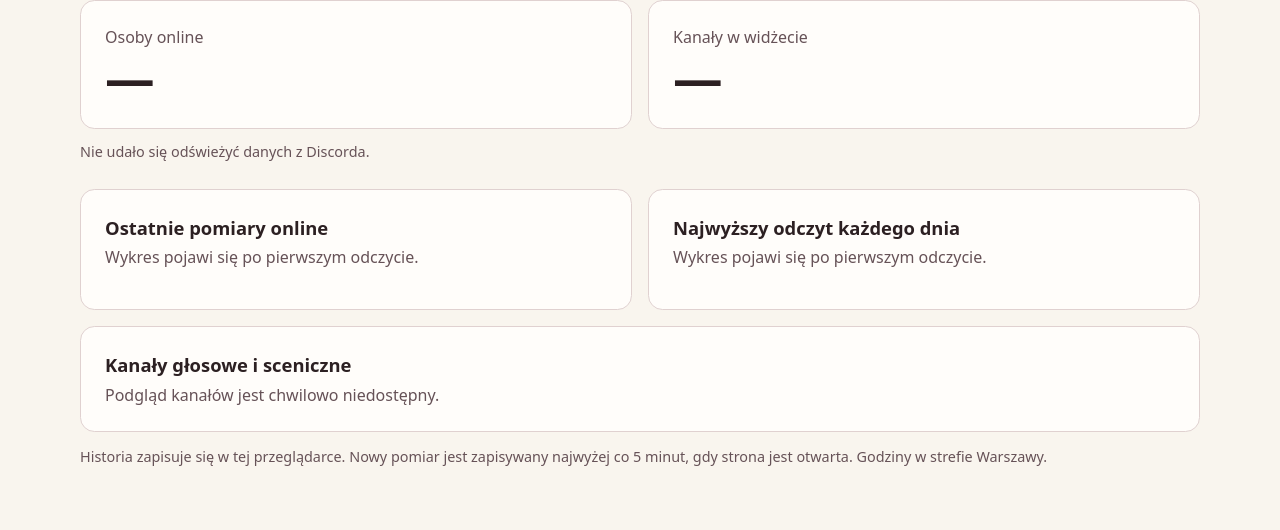
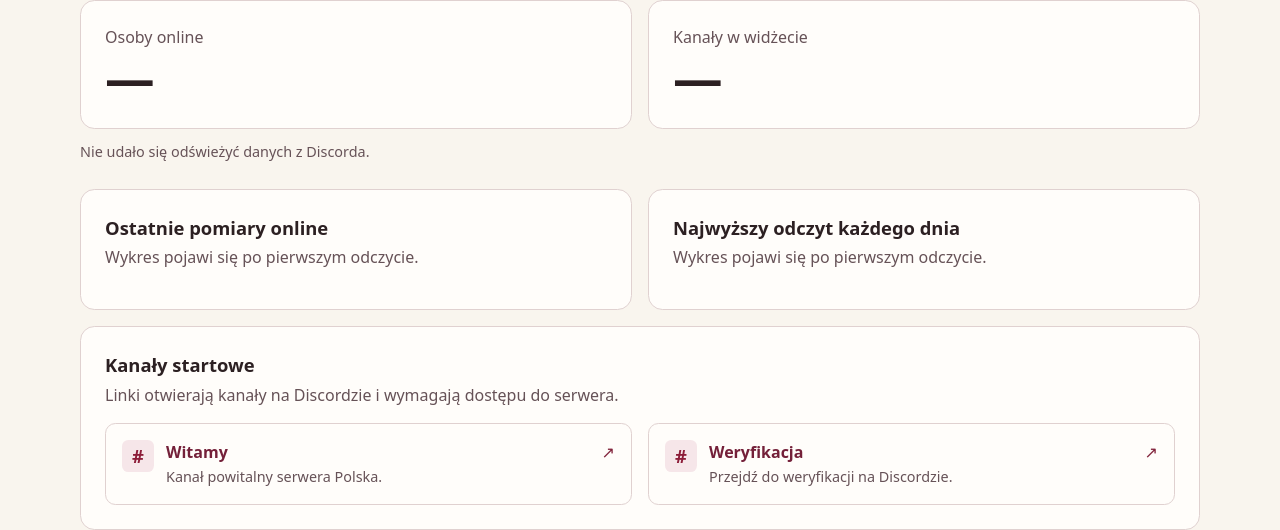
Before and after one commit to MrSzczurosek/moja-strona, a plain HTML site: page index.html in a window 1280 px wide. Shown: the part 294-824 px from the top of the page. Drawn offline with Linux system fonts and the light colour scheme; no server answers.

Commit message:
Pokaż kanały startowe serwera Polska

```diff
--- a/index.html
+++ b/index.html
@@ -39,6 +39,15 @@
     .value { font-weight: 750; }
     .date { color: #665257; overflow-wrap: anywhere; }
     .channels { grid-column: 1 / -1; }
+    .channel-grid { display: grid; grid-template-columns: repeat(2, minmax(0, 1fr)); gap: 1rem; margin: 1rem 0 0; padding: 0; list-style: none; }
+    .channel-card { height: 100%; display: grid; grid-template-columns: auto minmax(0, 1fr) auto; align-items: start; gap: .75rem; padding: 1rem; border: 1px solid #e0d1d0; border-radius: .65rem; background: #fffdfa; color: inherit; text-decoration: none; }
+    .channel-card:hover { border-color: #a32142; background: #f9f0f1; }
+    .channel-card:focus-visible { outline: 3px solid #7f1632; outline-offset: 3px; }
+    .channel-icon { display: grid; place-items: center; width: 2rem; height: 2rem; border-radius: .4rem; background: #f6e6e9; color: #8d1d39; font-size: 1.15rem; font-weight: 700; }
+    .channel-name { display: block; margin-bottom: .15rem; color: #742039; font-weight: 700; }
+    .channel-description { display: block; color: #665257; font-size: .9rem; }
+    .channel-arrow { color: #82243c; }
+    @media (max-width: 35rem) { .channel-grid { grid-template-columns: minmax(0, 1fr); } }
     .channel-list { margin: .7rem 0 0; padding-left: 1.25rem; }
     .channel-list:empty { display: none; }
     .channel-link { color: #82243c; }
@@ -72,6 +81,26 @@
         <h2 id="daily-title">Najwyższy odczyt każdego dnia</h2>
         <p class="muted" id="daily-caption">Dni z pomiarem w ostatnich siedmiu dniach.</p>
         <ol class="chart" id="daily" aria-labelledby="daily-title"></ol>
+      </section>
+      <section class="panel channels" aria-labelledby="start-channels-title">
+        <h2 id="start-channels-title">Kanały startowe</h2>
+        <p class="muted">Linki otwierają kanały na Discordzie i wymagają dostępu do serwera.</p>
+        <ul class="channel-grid">
+          <li>
+            <a class="channel-card" href="https://discord.com/channels/1567957451788255352/1572315637743755405">
+              <span class="channel-icon" aria-hidden="true">#</span>
+              <span><span class="channel-name">Witamy</span><span class="channel-description">Kanał powitalny serwera Polska.</span></span>
+              <span class="channel-arrow" aria-hidden="true">↗</span>
+            </a>
+          </li>
+          <li>
+            <a class="channel-card" href="https://discord.com/channels/1567957451788255352/1572315672900272180">
+              <span class="channel-icon" aria-hidden="true">#</span>
+              <span><span class="channel-name">Weryfikacja</span><span class="channel-description">Przejdź do weryfikacji na Discordzie.</span></span>
+              <span class="channel-arrow" aria-hidden="true">↗</span>
+            </a>
+          </li>
+        </ul>
       </section>
       <section class="panel channels" aria-labelledby="channels-title">
         <h2 id="channels-title">Kanały głosowe i sceniczne</h2>
@@ -155,7 +184,7 @@
       const list = byId('channels');
       list.replaceChildren();
       byId('channel-count').textContent = number.format(channels.length);
-      byId('channel-message').textContent = channels.length ? 'Kanały publiczne udostępnione w widżecie Discorda.' : 'Widżet Discorda nie udostępnia żadnych kanałów.';
+      byId('channel-message').textContent = channels.length ? 'Kanały publiczne udostępnione w widżecie Discorda.' : 'Widżet Discorda nie udostępnia obecnie kanałów głosowych ani scenicznych.';
       for (const { id, name } of channels) {
         const item = document.createElement('li');
         const link = document.createElement('a');
```
